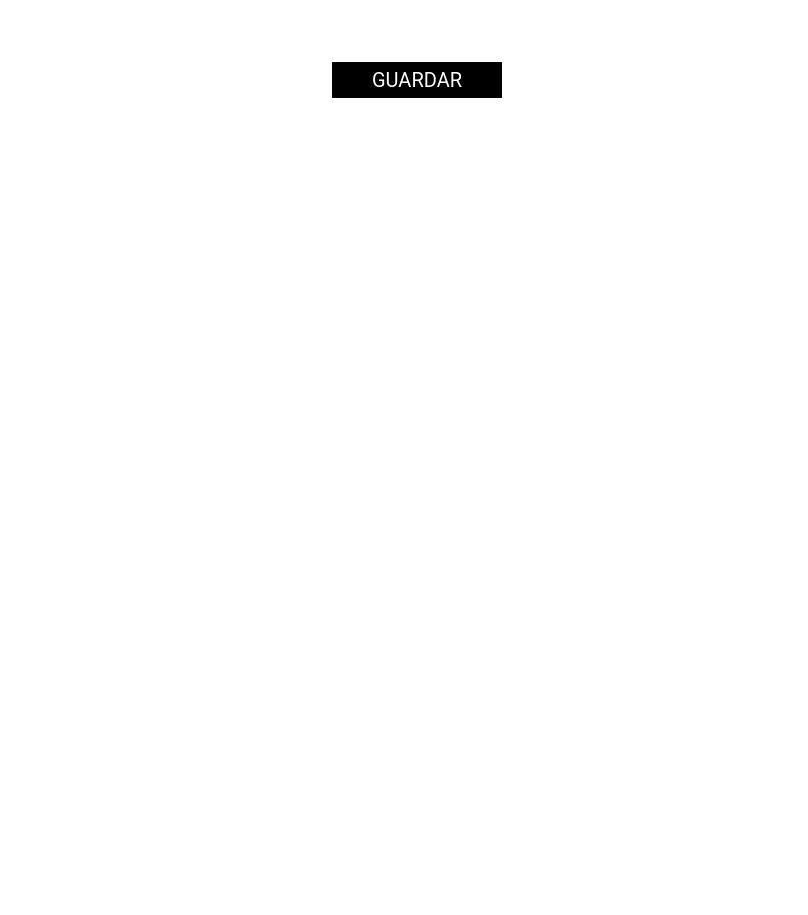
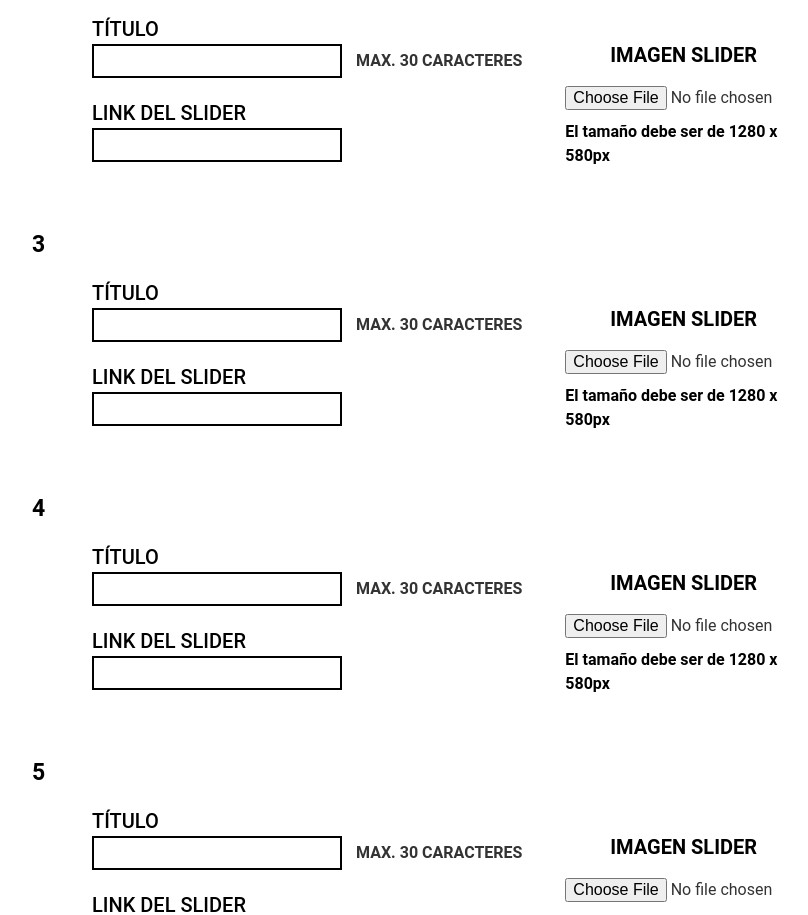
Before and after one commit to tavo379/mirak-ss, a React (Create React App) app: page /admin-slider in a window 1280 px wide. Shown: the part 500-1415 px from the top of the page, without its empty margins (223-1031 px from the left). Before the commit the page ends 800 px from the top, so only its background shows below. Built offline with nearby package versions, Linux system fonts and the light colour scheme; a web font is replaced by a local one.

Commit message:
actualizado frontend sliders

```diff
--- a/src/pages/admin-sliders.js
+++ b/src/pages/admin-sliders.js
@@ -58,15 +58,8 @@ export default class SliderForm extends Component{
                           }}
                         /><span> Max. 30 caracteres</span>
                         </div>
-                        <span className="inputs-title">subtítulo</span><br/>
-                        <div className="inputs-group">
-                        <input
-                          type="text"
-                          onChange={res => {
-                            this.setState({ subtitulo: res.target.value });
-                          }}
-                        /><span> Max. 30 caracteres</span>
-                        </div>
+
+
                         <span className="inputs-title">Link del slider</span><br/>
                         <div className="inputs-group">
                         <input
@@ -81,7 +74,154 @@ export default class SliderForm extends Component{
                     <div className="col-md-4">
                       <div className="new-item-anuncio">
                         <h2>Imagen slider</h2>
-                        <button>Seleccionar archivo</button>
+                        <input
+                          type="file"
+                          onChange={res => {
+                            this.handleImageChange(res);
+                          }}
+                        />
+                        <span className="size-description">El tamaño debe ser de 1280 x 580px</span>
+                      </div>
+                    </div>
+                    <div className="col-md-8">
+                      <span className="number-anuncio">2</span>
+                      <div className="inputs">
+                        <span className="inputs-title">Título</span><br/>
+                        <div className="inputs-group">
+                        <input
+                          type="text"
+                          onChange={res => {
+                            this.setState({ titulo: res.target.value });
+                          }}
+                        /><span> Max. 30 caracteres</span>
+                        </div>
+
+
+                        <span className="inputs-title">Link del slider</span><br/>
+                        <div className="inputs-group">
+                        <input
+                          type="text"
+                          onChange={res => {
+                            this.setState({ sliderlink: res.target.value });
+                          }}
+                        />
+                        </div>
+                      </div>
+                    </div>
+                    <div className="col-md-4">
+                      <div className="new-item-anuncio">
+                        <h2>Imagen slider</h2>
+                        <input
+                          type="file"
+                          onChange={res => {
+                            this.handleImageChange(res);
+                          }}
+                        />
+                        <span className="size-description">El tamaño debe ser de 1280 x 580px</span>
+                      </div>
+                    </div>
+                    <div className="col-md-8">
+                      <span className="number-anuncio">3</span>
+                      <div className="inputs">
+                        <span className="inputs-title">Título</span><br/>
+                        <div className="inputs-group">
+                        <input
+                          type="text"
+                          onChange={res => {
+                            this.setState({ titulo: res.target.value });
+                          }}
+                        /><span> Max. 30 caracteres</span>
+                        </div>
+
+
+                        <span className="inputs-title">Link del slider</span><br/>
+                        <div className="inputs-group">
+                        <input
+                          type="text"
+                          onChange={res => {
+                            this.setState({ sliderlink: res.target.value });
+                          }}
+                        />
+                        </div>
+                      </div>
+                    </div>
+                    <div className="col-md-4">
+                      <div className="new-item-anuncio">
+                        <h2>Imagen slider</h2>
+                        <input
+                          type="file"
+                          onChange={res => {
+                            this.handleImageChange(res);
+                          }}
+                        />
+                        <span className="size-description">El tamaño debe ser de 1280 x 580px</span>
+                      </div>
+                    </div>
+                    <div className="col-md-8">
+                      <span className="number-anuncio">4</span>
+                      <div className="inputs">
+                        <span className="inputs-title">Título</span><br/>
+                        <div className="inputs-group">
+                        <input
+                          type="text"
+                          onChange={res => {
+                            this.setState({ titulo: res.target.value });
+                          }}
+                        /><span> Max. 30 caracteres</span>
+                        </div>
+
+
+                        <span className="inputs-title">Link del slider</span><br/>
+                        <div className="inputs-group">
+                        <input
+                          type="text"
+                          onChange={res => {
+                            this.setState({ sliderlink: res.target.value });
+                          }}
+                        />
+                        </div>
+                      </div>
+                    </div>
+                    <div className="col-md-4">
+                      <div className="new-item-anuncio">
+                        <h2>Imagen slider</h2>
+                        <input
+                          type="file"
+                          onChange={res => {
+                            this.handleImageChange(res);
+                          }}
+                        />
+                        <span className="size-description">El tamaño debe ser de 1280 x 580px</span>
+                      </div>
+                    </div>
+                    <div className="col-md-8">
+                      <span className="number-anuncio">5</span>
+                      <div className="inputs">
+                        <span className="inputs-title">Título</span><br/>
+                        <div className="inputs-group">
+                        <input
+                          type="text"
+                          onChange={res => {
+                            this.setState({ titulo: res.target.value });
+                          }}
+                        /><span> Max. 30 caracteres</span>
+                        </div>
+
+
+                        <span className="inputs-title">Link del slider</span><br/>
+                        <div className="inputs-group">
+                        <input
+                          type="text"
+                          onChange={res => {
+                            this.setState({ sliderlink: res.target.value });
+                          }}
+                        />
+                        </div>
+                      </div>
+                    </div>
+                    <div className="col-md-4">
+                      <div className="new-item-anuncio">
+                        <h2>Imagen slider</h2>
                         <input
                           type="file"
                           onChange={res => {
```
